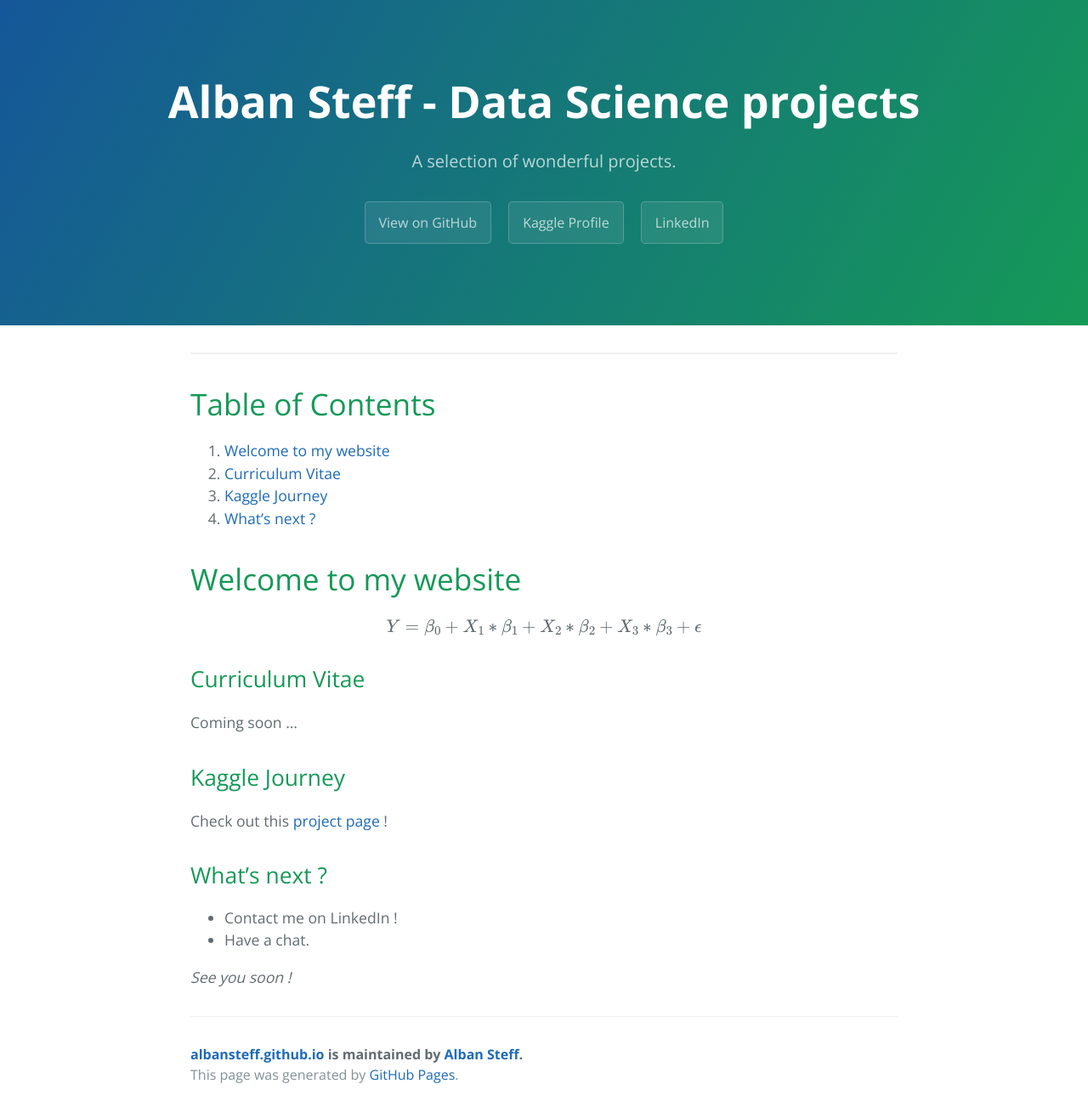
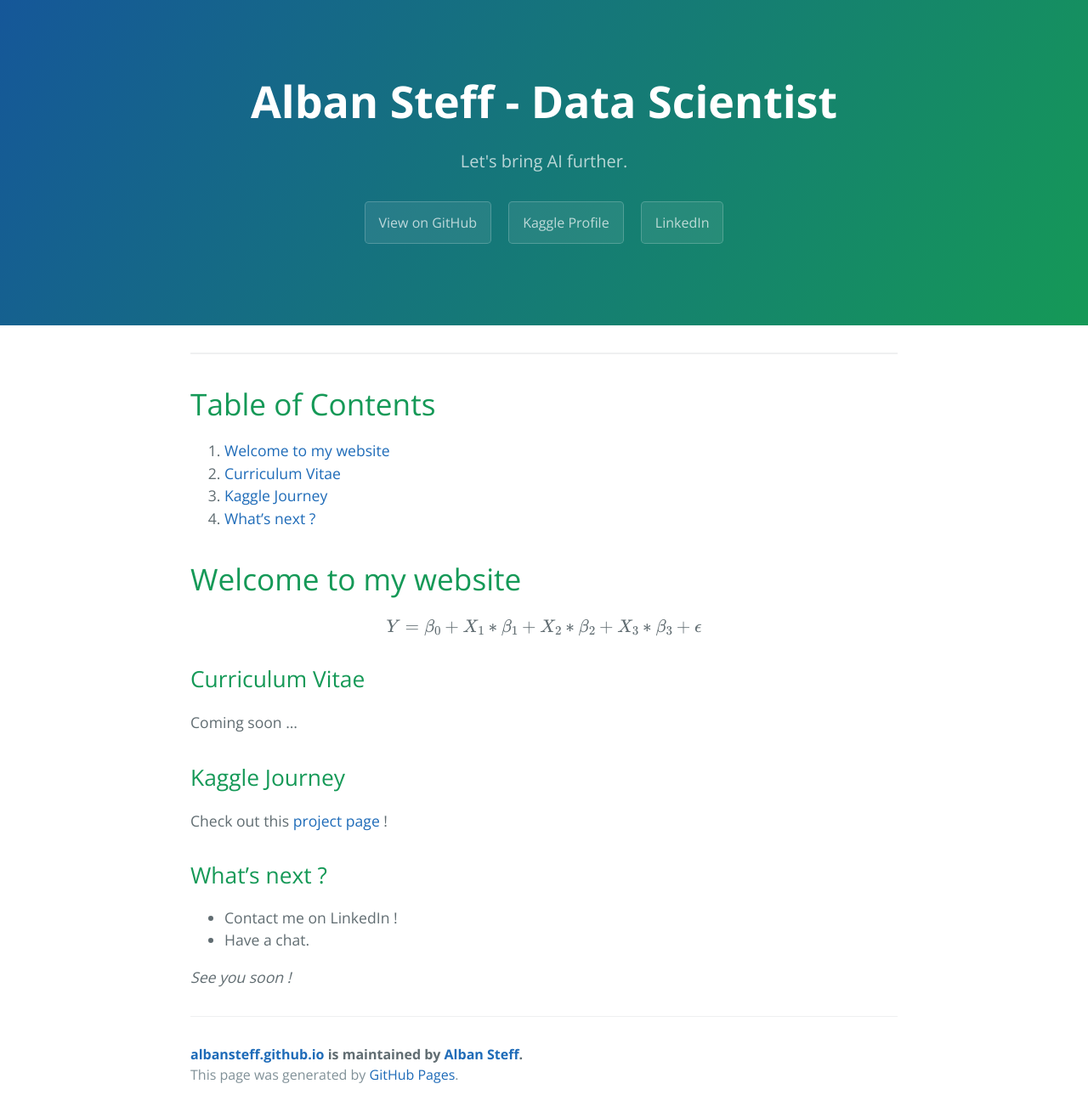
Before and after one commit to albansteff/albansteff.github.io, a Jekyll site: the page built from index.md, in a window 1280 px wide. Shown: the whole page at 85% size. Built offline with Jekyll 4.4.1, drawn with Linux system fonts in a browser that asks for light colours; our own code applies the rules of GitHub Pages for plain Markdown files.

Commit message:
Update _config.yml

```diff
--- a/_config.yml
+++ b/_config.yml
@@ -1,5 +1,5 @@
-title: Alban Steff - Data Science projects
-description: A selection of wonderful projects.
+title: Alban Steff - Data Scientist
+description: Let's bring AI further.
 
 online_presence:
   show_online_presence: true
```
